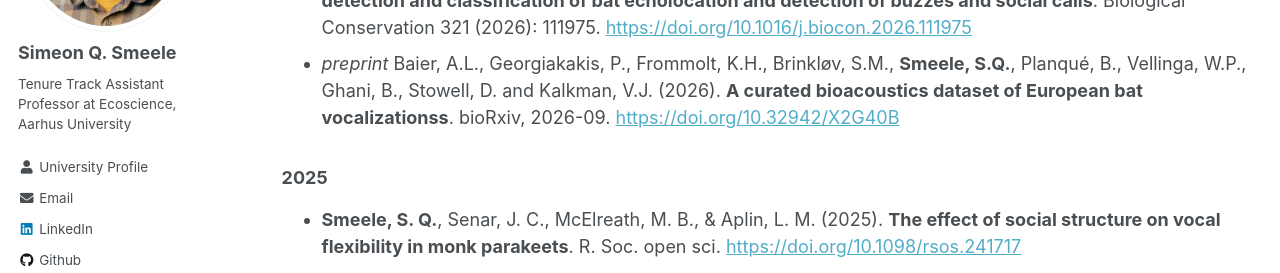
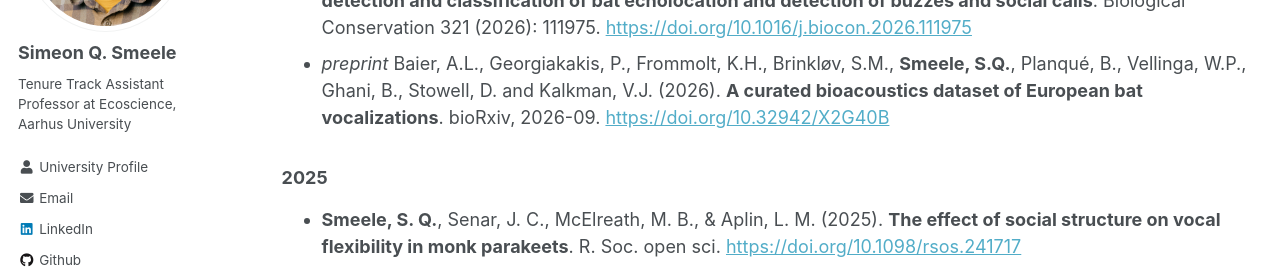
Before and after one commit to simeonqs/simeonqs.github.io, a Jekyll site: the page built from _pages/publications.md, in a window 1280 px wide and 900 px high. Shown: the part 289-562 px from the top of the window. Built offline with Jekyll 4.4.1, drawn with Linux system fonts in a browser that asks for light colours; some web fonts are replaced; comment, search, counter and statistics services are not loaded.

Commit message:
Updating publications.md. Fixing typo.

```diff
--- a/_pages/publications.md
+++ b/_pages/publications.md
@@ -11,7 +11,7 @@ author_profile: true
 
 - **Smeele, S.Q.**, Hauer, C., Bergler, C., Dechmann, D.K., Dietzer, M.T., Elmeros, M., Fjederholt, E.T., Fogato, A., Kohles, J.E., Noeth, E. and Brinkloev, S.M.M. (2026). **BatSpot: a retrainable neural network for automatic detection and classification of bat echolocation and detection of buzzes and social calls**. Biological Conservation 321 (2026): 111975. <https://doi.org/10.1016/j.biocon.2026.111975>
   <div class='altmetric-embed' data-doi='10.1016/j.biocon.2026.111975'></div>
-- *preprint* Baier, A.L., Georgiakakis, P., Frommolt, K.H., Brinkløv, S.M., **Smeele, S.Q.**, Planqué, B., Vellinga, W.P., Ghani, B., Stowell, D. and Kalkman, V.J. (2026). **A curated bioacoustics dataset of European bat vocalizationss**. bioRxiv, 2026-09. <https://doi.org/10.32942/X2G40B>
+- *preprint* Baier, A.L., Georgiakakis, P., Frommolt, K.H., Brinkløv, S.M., **Smeele, S.Q.**, Planqué, B., Vellinga, W.P., Ghani, B., Stowell, D. and Kalkman, V.J. (2026). **A curated bioacoustics dataset of European bat vocalizations**. bioRxiv, 2026-09. <https://doi.org/10.32942/X2G40B>
   <div class='altmetric-embed' data-doi='10.32942/X2G40B'></div>
 
 ### 2025
```
